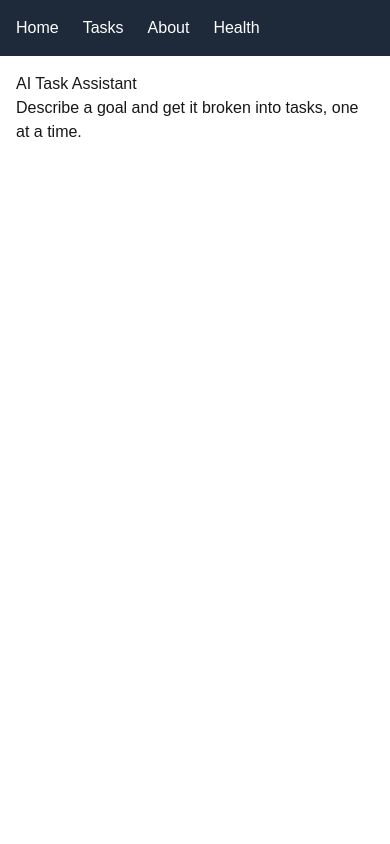
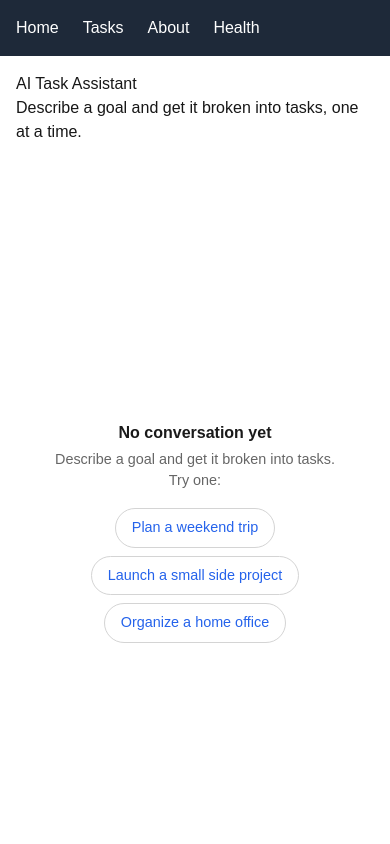
Before and after one commit to Caroljamarco/task-manager-next, a Next.js app: page /assistant in a window 390 px wide. Shown: the top 844 px of the page. Built offline with nearby package versions, Linux system fonts and the light colour scheme.

Commit message:
fix: improve assistant error handling and mobile layout

```diff
--- /dev/null
+++ b/app/assistant/error.tsx
@@ -0,0 +1,30 @@
+// app/assistant/error.tsx
+"use client";
+
+import { useEffect } from "react";
+
+export default function AssistantError({
+  error,
+  reset,
+}: {
+  error: Error & { digest?: string };
+  reset: () => void;
+}) {
+  useEffect(() => {
+    console.error(error);
+  }, [error]);
+
+  return (
+    <main className="route-error">
+      <h1>Something went wrong</h1>
+      <p>The task assistant couldn&apos;t load. This has been logged.</p>
+      <button
+        type="button"
+        onClick={() => reset()}
+        className="route-error-retry"
+      >
+        Try again
+      </button>
+    </main>
+  );
+}
--- a/app/components/Chat.tsx
+++ b/app/components/Chat.tsx
@@ -5,11 +5,20 @@ import { useChat } from "@ai-sdk/react";
 import { useEffect, useRef, useState } from "react";
 import ToolCard from "./ToolCard";
 
+const EXAMPLE_GOALS = [
+  "Plan a weekend trip",
+  "Launch a small side project",
+  "Organize a home office",
+];
+
 export default function Chat() {
   const [input, setInput] = useState("");
-  const { messages, sendMessage, status, stop } = useChat();
+  const [isRetrying, setIsRetrying] = useState(false);
+  const { messages, sendMessage, status, stop, error, regenerate } =
+    useChat();
 
   const isStreaming = status === "streaming" || status === "submitted";
+  const isWaitingForFirstToken = status === "submitted";
 
   const scrollRef = useRef<HTMLDivElement | null>(null);
   const [isPinnedToBottom, setIsPinnedToBottom] = useState(true);
@@ -40,19 +49,48 @@ export default function Chat() {
     setShowJumpToLatest(false);
   }
 
-  const isWaitingForFirstToken = status === "submitted";
-
-  function handleSend() {
-    const text = input.trim();
-    if (!text) return;
-    sendMessage({ text });
+  function handleSend(text?: string) {
+    const value = (text ?? input).trim();
+    if (!value) return;
+    sendMessage({ text: value });
     setInput("");
     setIsPinnedToBottom(true);
+  }
+
+  async function handleRetry() {
+    if (isRetrying) return; // guard against double-click
+    setIsRetrying(true);
+    try {
+      await regenerate();
+    } finally {
+      setIsRetrying(false);
+    }
   }
 
   return (
     <div className="chat">
       <div className="chat-scroll" ref={scrollRef} onScroll={handleScroll}>
+        {messages.length === 0 && (
+          <div className="chat-empty-state">
+            <p className="chat-empty-title">No conversation yet</p>
+            <p className="chat-empty-subtitle">
+              Describe a goal and get it broken into tasks. Try one:
+            </p>
+            <div className="chat-empty-examples">
+              {EXAMPLE_GOALS.map((goal) => (
+                <button
+                  key={goal}
+                  type="button"
+                  className="chat-empty-example"
+                  onClick={() => handleSend(goal)}
+                >
+                  {goal}
+                </button>
+              ))}
+            </div>
+          </div>
+        )}
+
         {messages.map((message) => (
           <div
             key={message.id}
@@ -85,6 +123,23 @@ export default function Chat() {
             <span className="chat-thinking-dot" />
           </div>
         )}
+
+        {error && (
+          <div className="chat-error-banner" role="alert">
+            <p className="chat-error-text">
+              Something went wrong generating a response. Nothing was lost —
+              only the last message will be retried.
+            </p>
+            <button
+              type="button"
+              className="chat-retry-button"
+              onClick={handleRetry}
+              disabled={isRetrying}
+            >
+              {isRetrying ? "Retrying…" : "Retry"}
+            </button>
+          </div>
+        )}
       </div>
 
       {showJumpToLatest && (
@@ -110,7 +165,7 @@ export default function Chat() {
           onChange={(event) => setInput(event.target.value)}
           placeholder="Type a message..."
           rows={1}
-          disabled={isStreaming}
+          disabled={isStreaming && !error}
           onKeyDown={(event) => {
             if (event.key === "Enter" && !event.shiftKey) {
               event.preventDefault();
--- a/app/components/chat.css
+++ b/app/components/chat.css
@@ -288,3 +288,90 @@
   margin: 0;
   font-size: 0.85rem;
 }
+
+/* Empty state */
+.chat-empty-state {
+  margin: auto;
+  text-align: center;
+  padding: 2rem 1rem;
+  color: #666;
+}
+.chat-empty-title {
+  font-weight: 600;
+  font-size: 1rem;
+  margin-bottom: 0.25rem;
+  color: #1a1a1a;
+}
+.chat-empty-subtitle {
+  font-size: 0.9rem;
+  margin-bottom: 1rem;
+}
+.chat-empty-examples {
+  display: flex;
+  flex-direction: column;
+  gap: 0.5rem;
+  align-items: center;
+}
+.chat-empty-example {
+  background: white;
+  border: 1px solid #d4d4d4;
+  border-radius: 999px;
+  padding: 0.5rem 1rem;
+  font-size: 0.9rem;
+  cursor: pointer;
+  color: #2563eb;
+}
+.chat-empty-example:hover {
+  background: #f1f5ff;
+}
+
+/* Chat-level error banner (different from the tool's own error card) */
+.chat-error-banner {
+  background: #fef2f2;
+  border: 1px solid #fca5a5;
+  border-radius: 10px;
+  padding: 0.75rem;
+  display: flex;
+  flex-direction: column;
+  gap: 0.5rem;
+}
+.chat-error-text {
+  margin: 0;
+  font-size: 0.85rem;
+  color: #991b1b;
+}
+.chat-retry-button {
+  align-self: flex-start;
+  background: #991b1b;
+  color: white;
+  border: none;
+  border-radius: 8px;
+  padding: 0.4rem 1rem;
+  font-size: 0.85rem;
+  cursor: pointer;
+}
+.chat-retry-button:disabled {
+  opacity: 0.6;
+  cursor: not-allowed;
+}
+
+/* Mobile Safari: stop rubber-band scroll from fighting the page */
+.chat,
+.chat-scroll {
+  overscroll-behavior: contain;
+}
+
+/* route-level error boundary (error.tsx) */
+.route-error {
+  padding: 2rem;
+  text-align: center;
+}
+.route-error-retry {
+  margin-top: 1rem;
+  background: #1a1a1a;
+  color: white;
+  border: none;
+  border-radius: 8px;
+  padding: 0.5rem 1.2rem;
+  cursor: pointer;
+}
```
